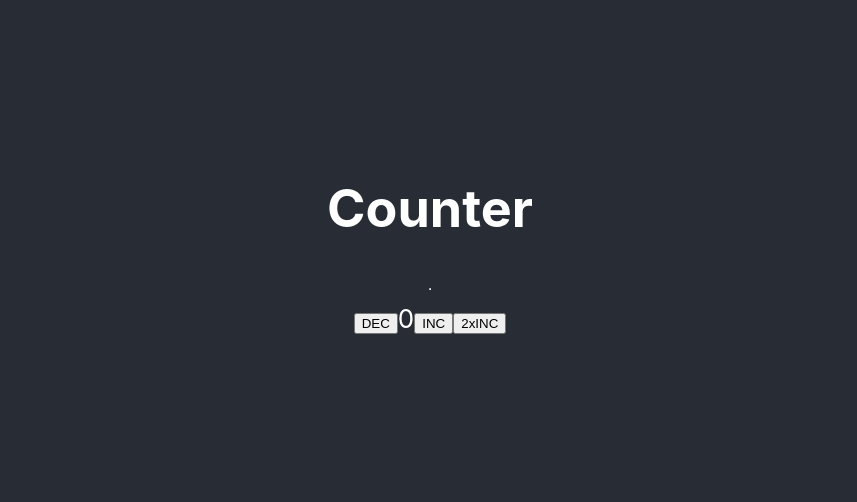
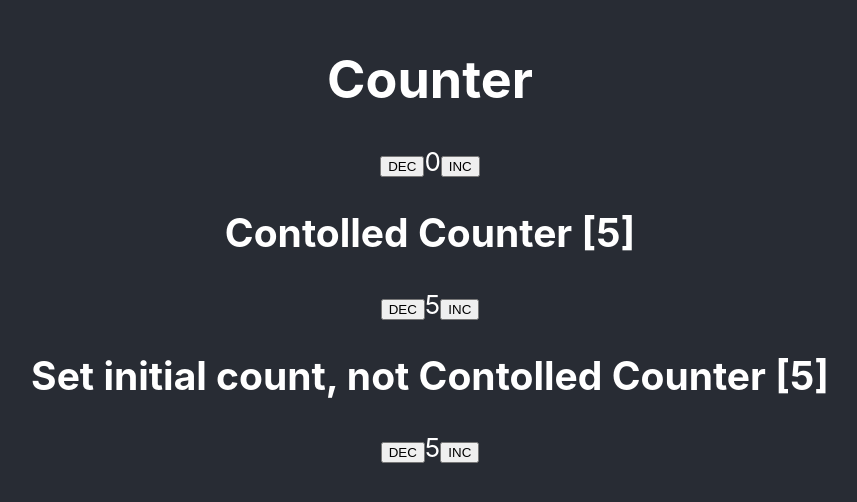
Before and after one commit to edmelkoyev/edw_react_patterns, a React (Create React App) app: page / in a window 1280 px wide. Shown: the part 162-664 px from the top of the page, without its empty margins (210-1067 px from the left). Built offline with nearby package versions, Linux system fonts and the light colour scheme.

Commit message:
Control Props Pattern sample is complete

```diff
--- a/src/App.js
+++ b/src/App.js
@@ -1,6 +1,6 @@
 import React from 'react'
 import './App.css'
-import Counter from './components/Counter'
+import CounterController from './components/CounterController'
 
 class App extends React.Component {
   render () {
@@ -8,8 +8,7 @@ class App extends React.Component {
       <div className="App">
         <header className="App-header">
           <h1>Counter</h1>
-          <hr/>
-          <Counter step={ 2 } />
+          <CounterController />
         </header>
       </div>
     )
--- a/src/components/Counter/index.js
+++ b/src/components/Counter/index.js
@@ -1,45 +1,46 @@
 import React from 'react'
-
-function decrement (state, props) {
-  return { count: state.count - props.step }
-}
-
-function increment (state, props) {
-  console.log('updater:increment state:', state, " props", props)
-  return { count: state.count + props.step }
-}
 
 class Counter extends React.Component {
   constructor (props) {
-    super()
-    this.state = { count: 0 }
+    super(props)
+    this.state = { count: this.props.count ? this.props.count : 0 }
     this.decrementHandler = this.decrementHandler.bind(this)
     this.incrementHandler = this.incrementHandler.bind(this)
-    this.incrementHandler2 = this.incrementHandler2.bind(this)
   }
 
-  decrementHandler () {
-    this.setState(decrement)
+  get count() {
+    return this.isControlled ? this.props.count : this.state.count;
   }
 
-  incrementHandler () {
-    console.log('incrementHandler')
-    this.setState(increment)
+  get step() {
+    return this.props.step ? this.props.step : 1;
   }
 
-  incrementHandler2 () {
-    console.log('incrementHandler2')
-    this.setState(increment)
-    this.setState(increment)
+  get isControlled() {
+    return this.props.count !== undefined && this.props.onChange !== undefined;
   }
+
+  change = direction => {
+    const value = direction * this.step;
+
+    if (this.isControlled) {
+      this.props.onChange( { count: this.props.count + value });
+    } else {
+      this.setState(state => ({count: state.count + value}))
+    }
+  }
+
+  incrementHandler = () => this.change(1);
+
+  decrementHandler = () => this.change(-1)
+
 
   render () {
     return (
       <div>
         <button onClick={ this.decrementHandler }>DEC</button>
-        <span>{this.state.count}</span>
+        <span>{this.count}</span>
         <button onClick={ this.incrementHandler }>INC</button>
-        <button onClick={ this.incrementHandler2 }>2xINC</button>
       </div>
     )
   }
--- /dev/null
+++ b/src/components/CounterController/index.js
@@ -0,0 +1,28 @@
+import React from 'react'
+import Counter from './../Counter'
+
+class CounterController extends React.Component {
+  constructor (props) {
+    super(props)
+    this.state = { count: 5 }
+    this.handleChange = this.handleChange.bind(this)
+  }
+
+  handleChange(state) {
+    this.setState( state, () => console.log('Count Controller State change: ', state.count)  );
+  }
+
+  render() {
+    return (
+      <React.Fragment>
+        <Counter step={2} />
+        <h2>Contolled Counter [{this.state.count}]</h2>
+        <Counter step={1} count={this.state.count} onChange={this.handleChange} />
+        <h2>Set initial count, not Contolled Counter [{this.state.count}]</h2>
+        <Counter step={3} count={this.state.count}/>
+      </React.Fragment>
+    )
+  }
+}
+
+export default CounterController
```
